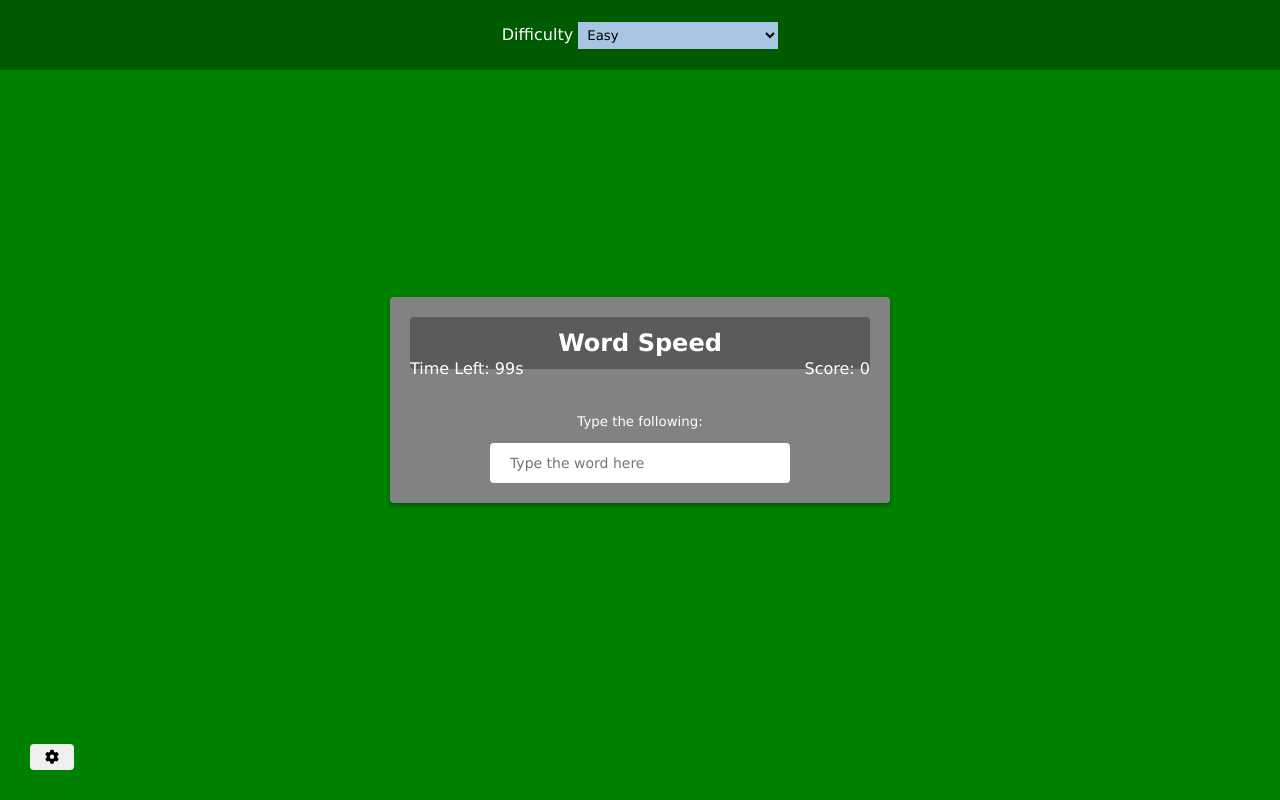
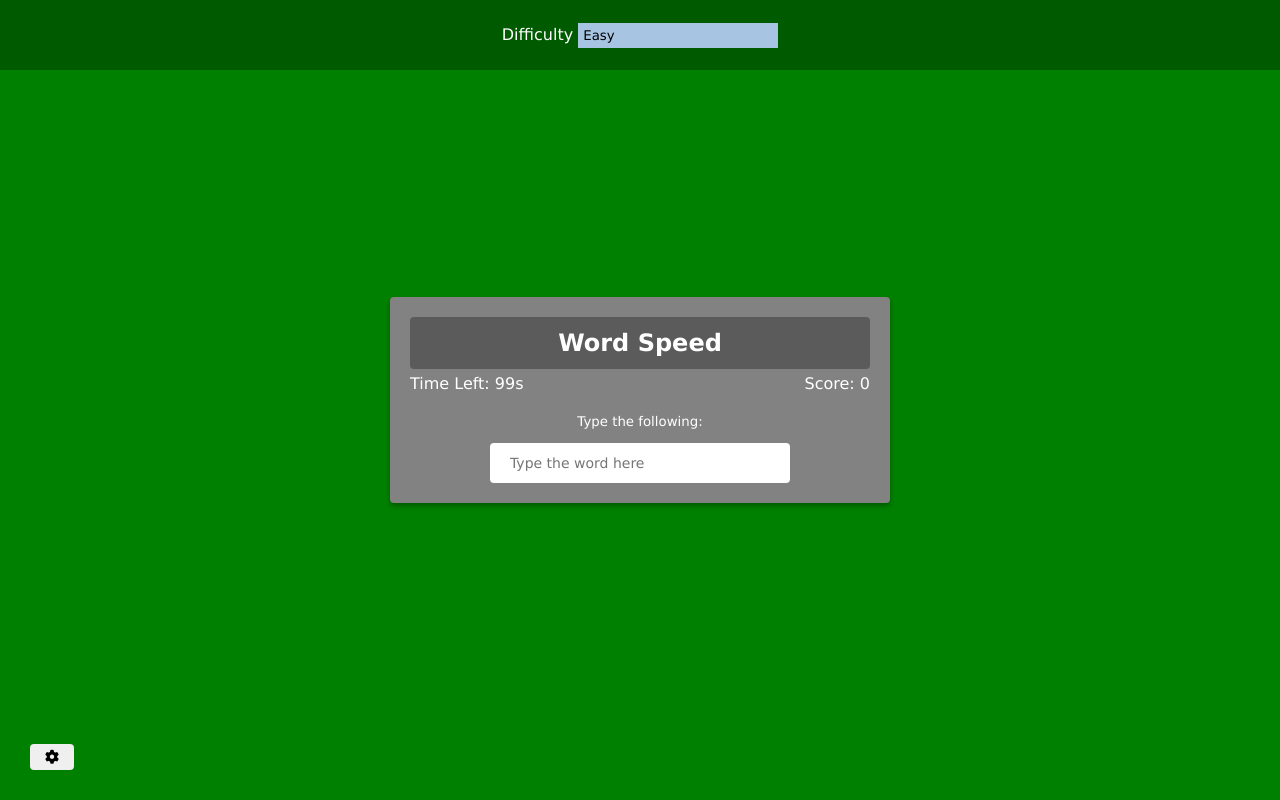
Before and after one commit to jasonadindu/wordspeed, a plain HTML site: page index.html in a window 1280 px wide. Drawn offline with Linux system fonts and the light colour scheme.

Commit message:
Updated index

```diff
--- a/assets/style/index.css
+++ b/assets/style/index.css
@@ -21,9 +21,11 @@ button {
 select {
     width: 200px;
     padding: 5px;
+    appearance: none;
+    -webkit-appearance: none;
+    -moz-appearance: none;
     border-radius: 0;
     background-color: #a7c5e3;
-    text-decoration: none;
     display: inline-block;
 }
 select:focus, button:focus {
@@ -82,12 +84,12 @@ input {
 }
 .score-container {
     position: absolute;
-    top: 60px;
+    top: 75px;
     right: 20px;
 }
 .time-container {
     position: absolute;
-    top: 60px;
+    top: 75px;
     left: 20px;
 }
 
```
